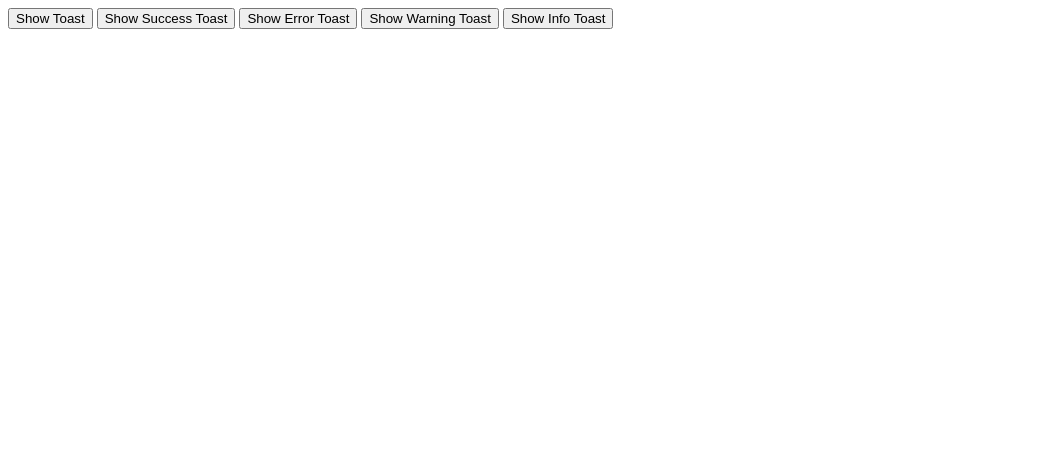
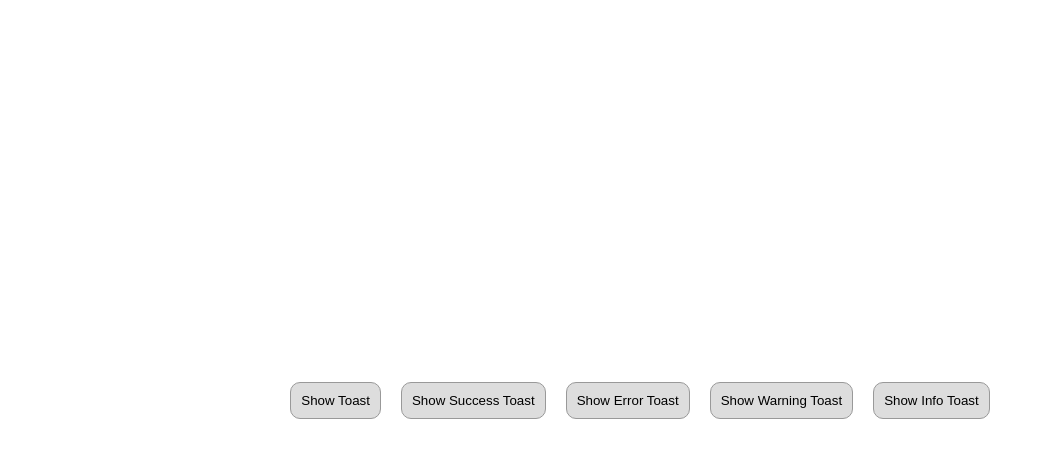
Before and after one commit to imrankabir/toast, a website: page index.html in a window 1280 px wide. Shown: the whole page, without its empty margins (0-1045 px from the left). Drawn offline with Linux system fonts and the light colour scheme; the site is published under a folder, as on GitHub Pages, so addresses that start at the root find nothing.

Commit message:
toast auto commit on 2024-09-05 02:17:04 PM

```diff
--- a/index.html
+++ b/index.html
@@ -3,9 +3,9 @@
   <head>
     <meta charset="utf-8">
     <title>Toast Demo</title>
-    <link rel="stylesheet" type="text/css" href="/dist/css/style.min.css">
-    <link rel="stylesheet" type="text/css" href="/dist/css/toast.min.css">
-    <script type="text/javascript" src="/dist/js/toast.min.js" defer></script>
+    <link rel="stylesheet" type="text/css" href="toast/dist/css/style.min.css">
+    <link rel="stylesheet" type="text/css" href="toast/dist/css/toast.min.css">
+    <script type="text/javascript" src="toast/dist/js/toast.min.js" defer></script>
   </head>
   <body>
     <div class="toast-container" id="toastContainer"></div>
```
